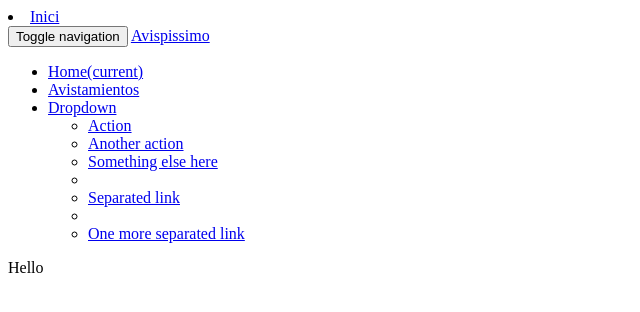
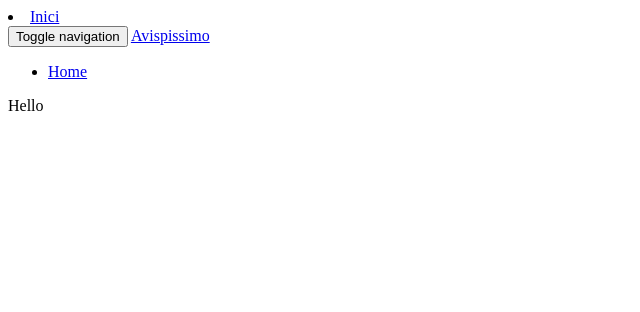
Before and after one commit to CarlosTenorio/vespapp-web, a Django app: page /faq/ in a window 1280 px wide. Shown: the top 312 px of the page, without its empty margins (0-640 px from the left). Run offline with Django 3.2, Linux system fonts and the light colour scheme.

Commit message:
clean navbar

```diff
--- a/web/templates/components/navbar.html
+++ b/web/templates/components/navbar.html
@@ -15,20 +15,7 @@
     <!-- Collect the nav links, forms, and other content for toggling -->
     <div class="collapse navbar-collapse" id="main-navbar">
       <ul class="nav navbar-nav">
-        <li class="{% active 'home' %}"><a href="#">Home<span class="sr-only">(current)</span></a></li>
-        <li ><a href="#">Avistamientos</a></li>
-        <li class="dropdown">
-          <a href="#" class="dropdown-toggle" data-toggle="dropdown" role="button" aria-haspopup="true" aria-expanded="false">Dropdown <span class="caret"></span></a>
-          <ul class="dropdown-menu">
-            <li><a href="#">Action</a></li>
-            <li><a href="#">Another action</a></li>
-            <li><a href="#">Something else here</a></li>
-            <li role="separator" class="divider"></li>
-            <li><a href="#">Separated link</a></li>
-            <li role="separator" class="divider"></li>
-            <li><a href="#">One more separated link</a></li>
-          </ul>
-        </li>
+        <li class="{% active 'home' %}"><a href="#">Home</a></li>
       </ul>
     </div><!-- /.navbar-collapse -->
   </div><!-- /.container-fluid -->
--- a/web/templates/home.html
+++ b/web/templates/home.html
@@ -2,4 +2,3 @@
 
 {% block title %}Home{% endblock %}
 {% block body %}Homepage{% endblock %}
-{% extends "layout.html" %}
```
